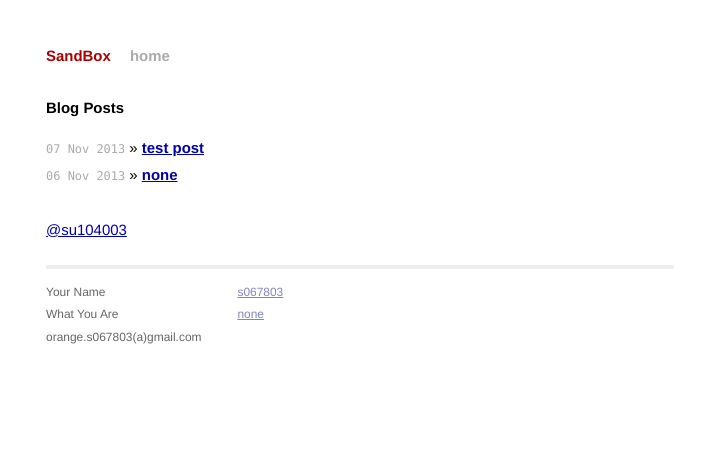
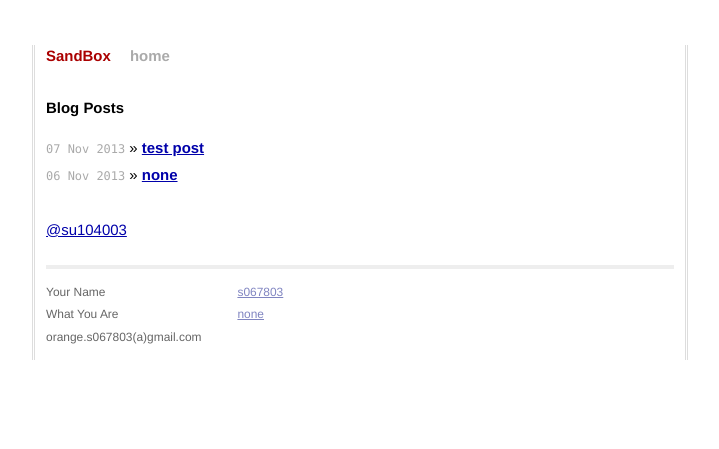
Before and after one commit to s067803/s067803.github.com, a Jekyll site: the page built from index.markdown, in a window 1280 px wide. Shown: the top 449 px of the page, without its empty margins (280-999 px from the left). Built offline with Jekyll 4.4.1, drawn with Linux system fonts in a browser that asks for light colours; Markdown is read by kramdown in place of the engine named in the settings; comment, search, counter and statistics services are not loaded.

Commit message:
containerのスタイルを追加 :main.css
両側に薄い二重線を引いた

```diff
--- a/_layouts/default.html
+++ b/_layouts/default.html
@@ -37,7 +37,7 @@
                 </p>
               </div>
             </div>
-          </div>
+          </div> <!-- /site -->
         </div> <!-- /container -->
 
     </body>
--- a/css/main.css
+++ b/css/main.css
@@ -54,6 +54,14 @@ ul.posts span {
 /* Site
 /*
 /*****************************************************************************/
+
+.container {
+    width: 50em;
+    margin: auto;
+    border-left: double #ddd 0.3em;
+    border-right: double #ddd 0.3em;
+
+}
 
 .site {
   font-size: 115%;
```
Also changed, not shown: _config.yml (line endings or trailing spaces).
